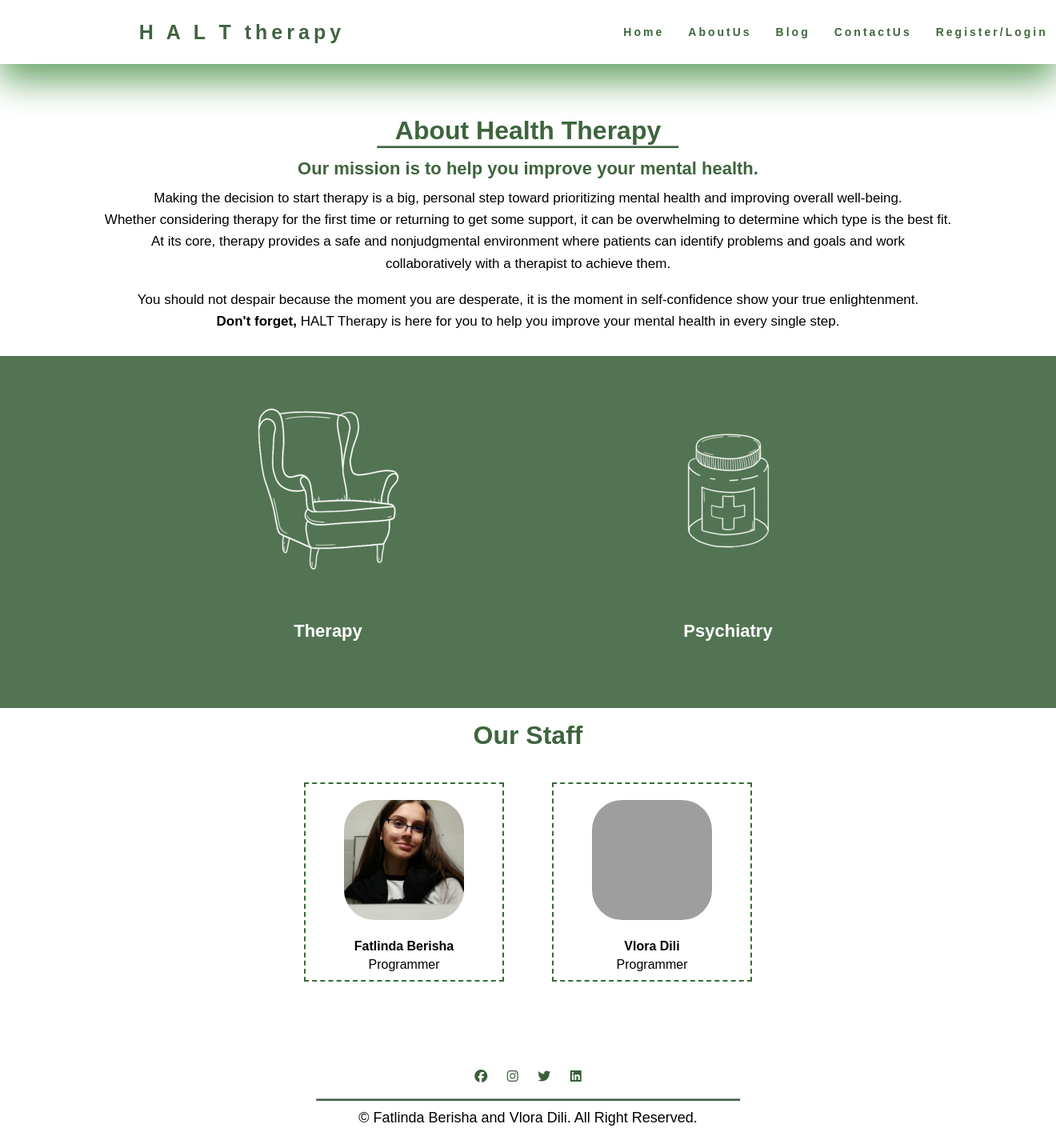
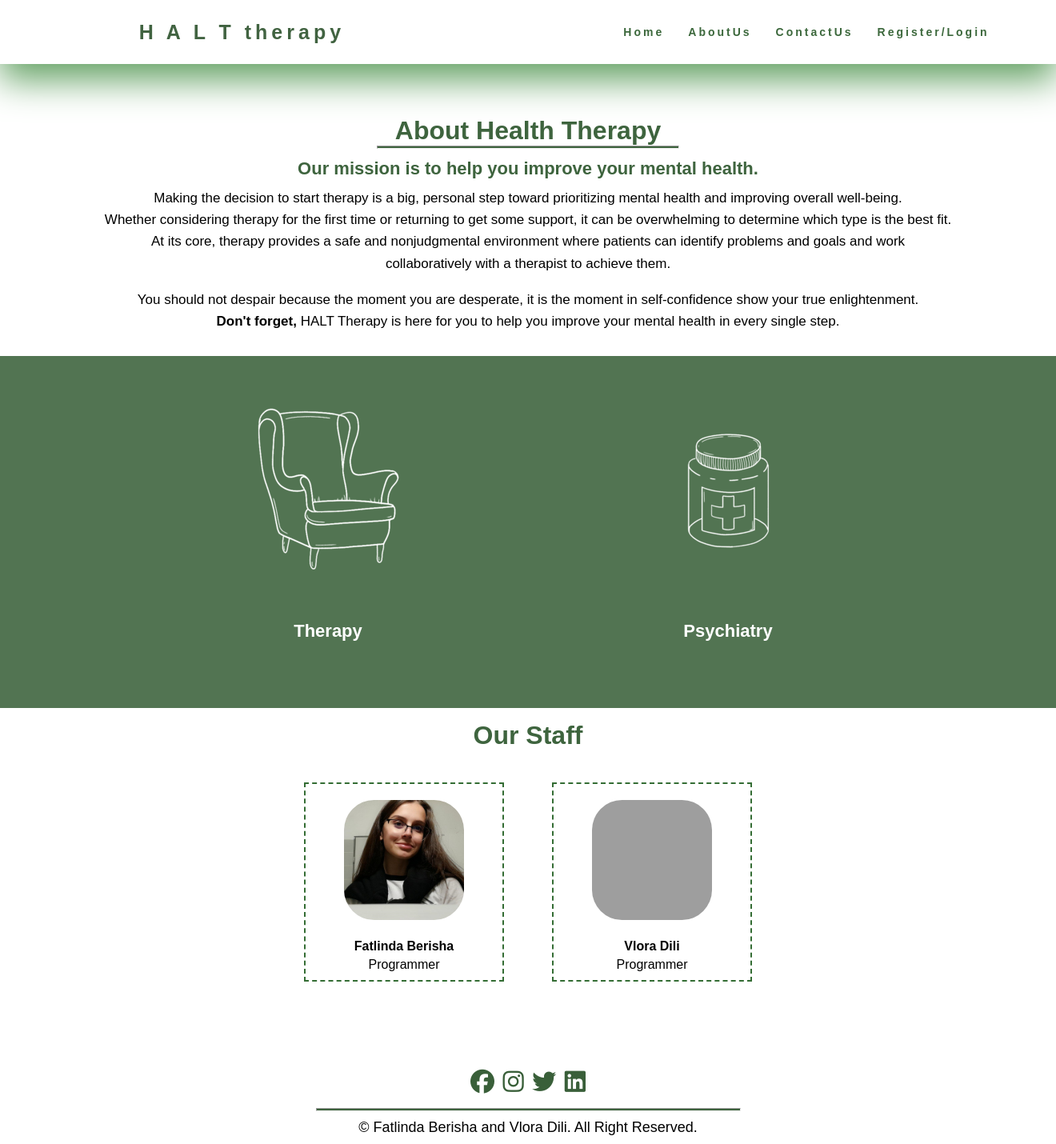
Before and after one commit to Fatlinda0/HALT-Therapy, a PHP site: page /aboutus.php in a window 1320 px wide. Shown: the whole page at 80% size. Before the commit the page ends 1407 px from the top, so only its background shows below. Run offline with PHP 8.4, Linux system fonts and the light colour scheme; some libraries are stand-ins or nearby versions; some web fonts are replaced; grey boxes are pictures that could not be loaded.

Commit message:
Fatlinda

```diff
--- a/css/style.css
+++ b/css/style.css
@@ -453,7 +453,6 @@ footer h1{
 }
 footer i{
     color: rgb(57, 95, 57);
-    margin: 0 10px;
 }
 #hr_{
     height: 4px;
--- a/footer.php
+++ b/footer.php
@@ -1,8 +1,8 @@
 <footer>
-    <i class="fa-brands fa-facebook"></i>
-    <i class="fa-brands fa-instagram"></i>
-    <i class="fa-brands fa-twitter"></i>
-    <i class="fa-brands fa-linkedin"></i>
+    <i class="fa-brands fa-facebook" style="font-size: 30px; margin: 0 3px;"></i>
+    <i class="fa-brands fa-instagram" style="font-size: 30px; margin: 0 3px;"></i>
+    <i class="fa-brands fa-twitter" style="font-size: 30px; margin: 0 3px;"></i>
+    <i class="fa-brands fa-linkedin" style="font-size: 30px; margin: 0 3px;"></i>
     <br><br>
     <hr id="hr_" style="width: 45%;">
     <p style="font-size: 18px; padding: 10px;">&#169; Fatlinda Berisha and Vlora Dili. All Right Reserved.</p>
--- a/nav.php
+++ b/nav.php
@@ -26,7 +26,6 @@
         <ul class="nav-links">
             <li><a href="index.php">Home</a></li>
             <li><a href="aboutus.php">AboutUs</a></li>
-            <li><a href="blog.php">Blog</a></li>
             <li><a href="contactus.php">ContactUs</a></li>
             <li><a href="login_form.php">Register/Login</a></li>
         </ul>
```
